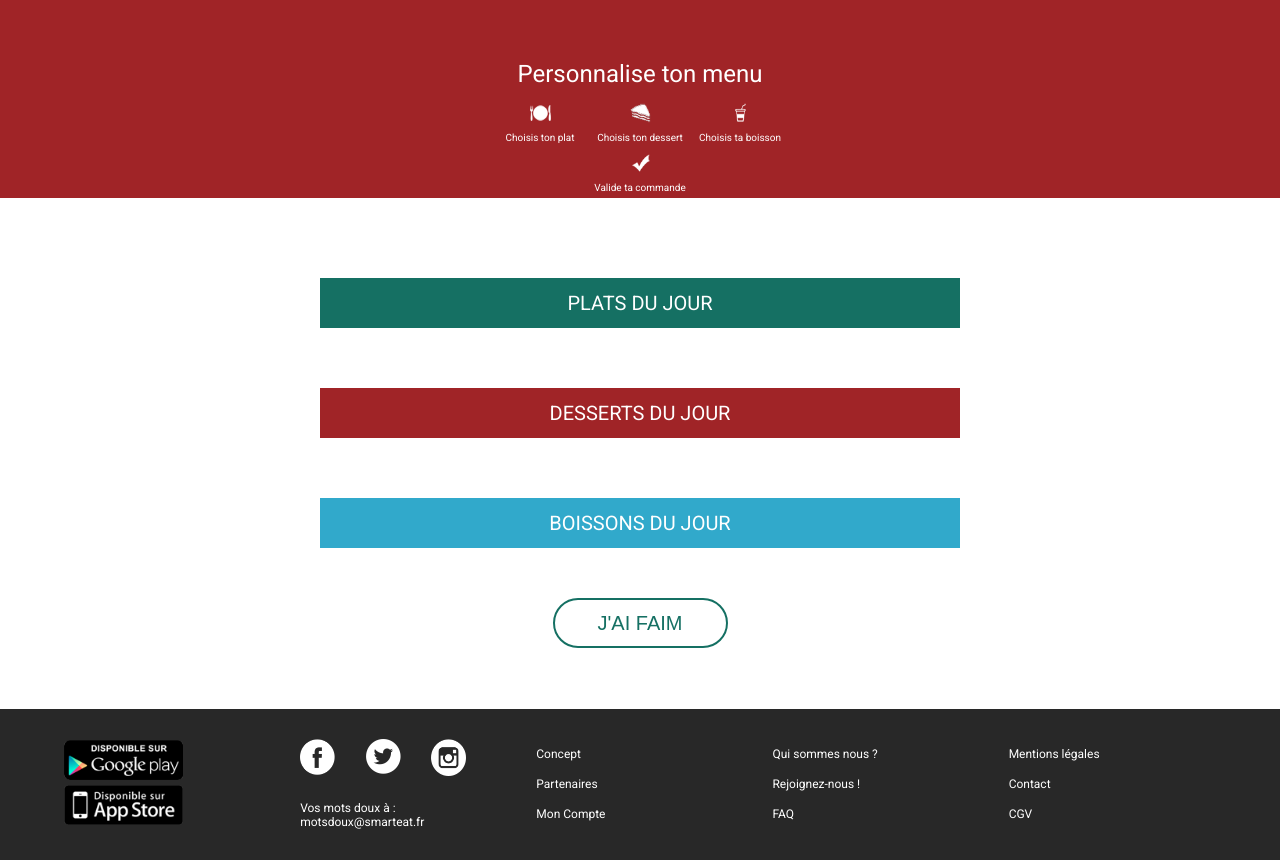
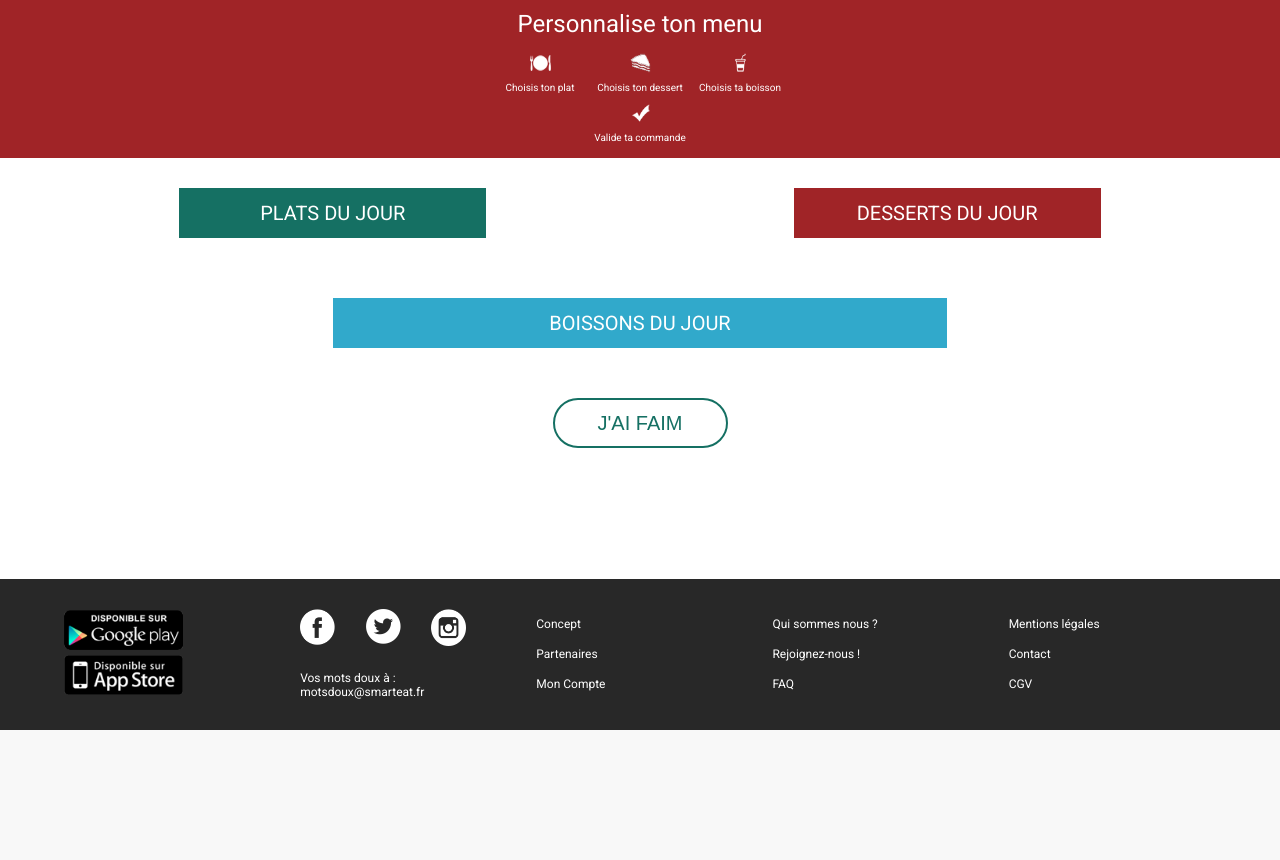
Before and after one commit to AnthonySpault/SmartEat, a PHP site: page /index.php?action=customize in a window 1280 px wide. Shown: the part 70-930 px from the top of the page. After the commit the page ends 800 px from the top, so only its background shows below. Run offline with PHP 8.4, Linux system fonts and the light colour scheme; data that the repository does not hold is empty; some libraries are stand-ins or nearby versions.

Commit message:
Desktop css modifications

```diff
--- a/assets/css/style.css
+++ b/assets/css/style.css
@@ -761,6 +761,13 @@
     flex-direction: column;
     align-items: center;
     width: 100%;
+}
+
+#formMeal .row, #formMeal .row .itemsCustom {
+    width: 100%;
+    display: flex;
+    flex-direction: column;
+    align-items: center;
 }
 
 #formMeal label {
@@ -828,6 +835,13 @@
     color: #157063;
     font-size: 20px;
     text-transform: uppercase;
+}
+
+#formMeal .row .itemsCustom .dishes, #formMeal .row .itemsCustom .desserts, #formMeal .row2 .itemsCustom .drinks {
+    display: flex;
+    align-items: center;
+    flex-direction: column;
+    width: 100%;
 }
 
 /* CART PAGE */
@@ -1107,7 +1121,7 @@
     text-align: center;
     padding: 30px 0;
     border-bottom: 1px solid #b3b3b3;
-    margin-bottom: 30px;
+    margin: 50px 0 30px 0;
 }
 
 .plates table {
@@ -1141,12 +1155,10 @@
 
 .partners table {
     width: 90%;
-    text-align: center;
-
-}
-
-.partners table tr {
-    line-height: 30px;
+}
+
+.partners table td {
+    padding: 10px 0;
 }
 
 .partners img {
@@ -1490,4 +1502,44 @@
         justify-content: space-between;
         width: 50%;
     }
-}
+
+    /* CUSTOMIZE */
+
+    .customizeHeader {
+        padding: 10px 0;
+    }
+
+    #formMeal label {
+        width: 30%;
+        margin: 0;
+    }
+
+    #formMeal label h3 {
+        font-size: 11px;
+    }
+
+    #formMeal .row, #formMeal .row2 {
+        display: flex;
+        flex-direction: row;
+        width: 96%;
+        margin: 0 2%;
+        align-items: center;
+    }
+
+    #formMeal .row .itemsCustom, #formMeal .row2 .itemsCustom {
+        display: flex;
+        flex-direction: column;
+        width: 100%;
+    }
+
+    #formMeal .row .itemsCustom .dishes, #formMeal .row .itemsCustom .desserts, #formMeal .row2 .itemsCustom .drinks {
+        flex-direction: row;
+        width: 100%;
+        display: flex;
+        justify-content: space-around;
+    }
+
+    #formMeal .row2 label {
+        width: 15%;
+    }
+}
--- a/assets/js/admin.js
+++ b/assets/js/admin.js
@@ -208,7 +208,7 @@
                     vNotify.error({text: data, title: 'Erreur !'});
                 } else {
                     printPlates();
-                    vNotify.success({text: 'Votre produit à bien été éditer', title: 'Félicitation !'});
+                    vNotify.success({text: 'Votre produit à bien été édité', title: 'Félicitation !'});
                     $('#myModalEdition.modal').css('display','none');
 
 
--- a/assets/js/customize.js
+++ b/assets/js/customize.js
@@ -3,6 +3,7 @@
         dessert = $('#dessert').offset().top,
         drink = $('#drink').offset().top;
     $(window).scroll(function(){
+        if($(window).width() <= 1024) {
             var scroll = $(window).scrollTop();
             if(scroll > (drink - 130)){
                 $('.itemnavmobile').css('position','fixed').css('top','55px');
@@ -28,6 +29,7 @@
                 $('.itemnavmobile .dish').css('border-color', 'rgba(255, 255, 255, 0)');
                 $('.itemnavmobile .dessert').css('border-color', 'rgba(255, 255, 255, 0)');
                 $('.itemnavmobile .drink').css('border-color', 'rgba(255, 255, 255, 0)');
+            }
         }
     });
     $('.itemnavmobile a').click(function(){
--- a/views/adminAJAX.html.twig
+++ b/views/adminAJAX.html.twig
@@ -1,8 +1,9 @@
 <div class="plates">
     <h2 class="red">Produits</h2>
     <table>
-
-
+        <tr>
+            <td colspan="5"><a id="addPlate"  onclick="$('#myModal').css('display','block');" class="center green">Ajouter un plat</a></td>
+        </tr>
         <tr class="platesInfo">
             <th>Actif</th>
             <th width="65%">Produits</th>
--- a/views/customize.html.twig
+++ b/views/customize.html.twig
@@ -33,26 +33,39 @@
     </div>
 
     <form id="formMeal" method="POST" action="?action=customize">
+        <div class="row">
+            <div class="itemsCustom">
                 <div class="categorytitle" id="dish">Plats du jour</div>
-
+                <div class="dishes">
                     {% for dish in dishes %}
                         <input type="radio" id="{{ dish.id }}" name="dish" value="{{ dish.id }}" class="none">
                         <label for="{{ dish.id }}"> <img src="{{ dish.image }}" alt="{{ dish.name }}"><h3 class="dish">{{ dish.name }}</h3></label>
                     {% endfor %}
+                </div>
+            </div>
 
+            <div class="itemsCustom">
                 <div class="categorytitle" id="dessert">Desserts du jour</div>
+                <div class="desserts">
+                    {% for dessert in desserts %}
+                        <input type="radio"  id="{{ dessert.id }}" name="dessert" value="{{ dessert.id }}" class="none">
+                        <label for="{{ dessert.id }}"><img src="{{ dessert.image }}" alt="{{ dessert.name }}"><h3 class="dessert">{{ dessert.name }}</h3></label>
+                    {% endfor %}
+                </div>
+            </div>
+        </div>
 
-        {% for dessert in desserts %}
-            <input type="radio"  id="{{ dessert.name }}" name="dessert" value="{{ dessert.id }}" class="none">
-            <label for="{{ dessert.name }}"><img src="{{ dessert.image }}" alt="{{ dessert.name }}"><h3 class="dessert">{{ dessert.name }}</h3></label>
+        <div class="row row2">
+            <div class="itemsCustom">
+                <div class="categorytitle" id="drink">Boissons du jour</div>
+                <div class="drinks">
+                    {% for drink in drinks %}
+                        <input type="radio" id="{{ drink.id }}" name="drinks" value="{{ drink.id }}" class="none">
+                        <label for="{{ drink.id }}"> <img src="{{ drink.image }}" alt="{{ drink.name }}"><h3 class="drink">{{ drink.name }}</h3></label>
                     {% endfor %}
-
-        <div class="categorytitle" id="drink">Boissons du jour</div>
-
-        {% for drink in drinks %}
-            <input type="radio" id="{{ drink.name }}" name="drinks" value="{{ drink.id }}" class="none">
-            <label for="{{ drink.name }}"> <img src="{{ drink.image }}" alt="{{ drink.name }}"><h3 class="drink">{{ drink.name }}</h3></label>
-        {% endfor %}
+                </div>
+            </div>
+        </div>
 
         <input type="submit" value="J'ai faim">
 
```
Also changed, not shown: views/admin.html.twig (+11 -19 lines), assets/js/responsiveslides.min.js. Lines whose indentation alone changed are shown as unchanged.
